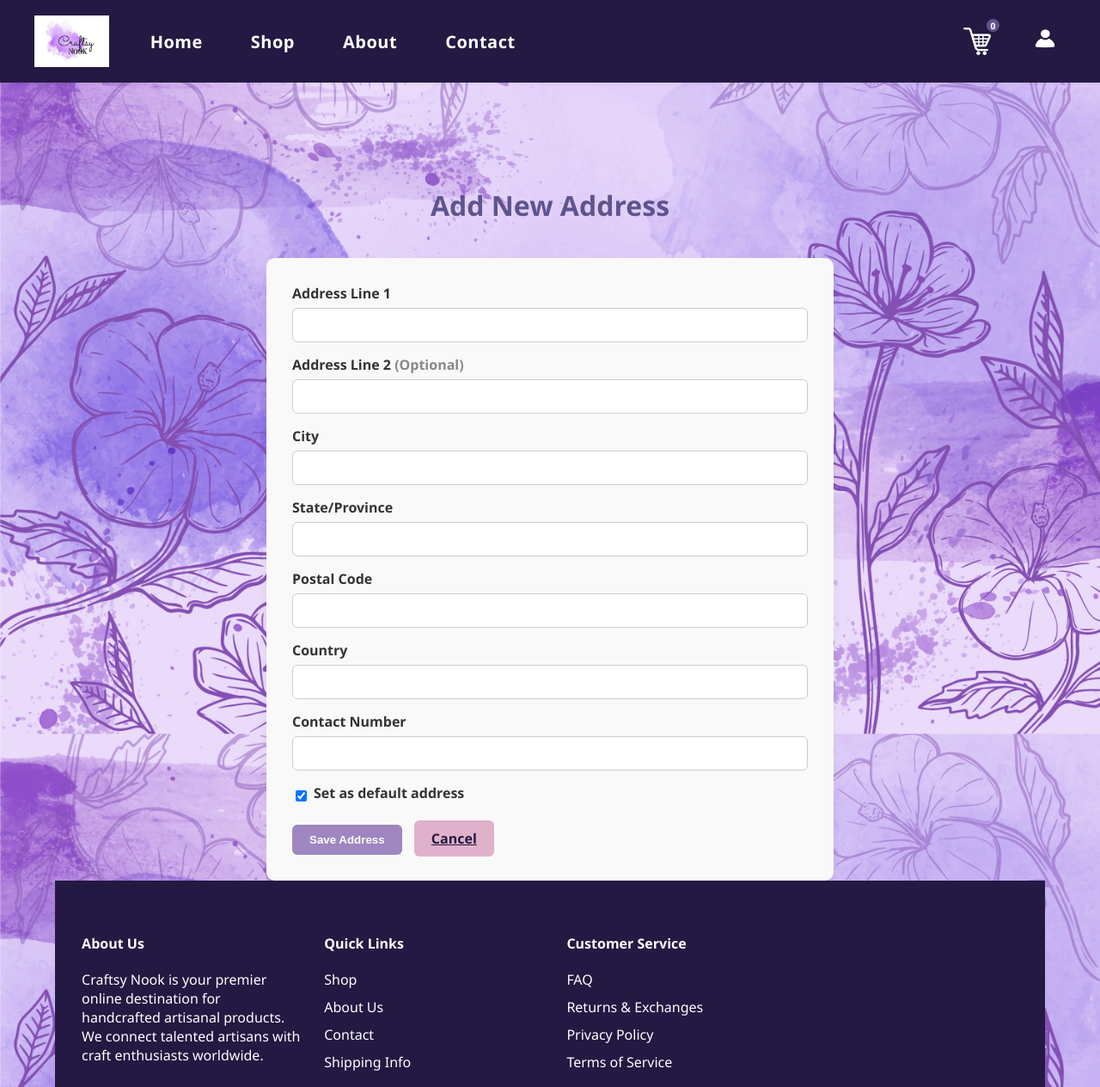
After one commit to EthanLeones/Craftsy, a PHP site: page /add_address_inline.php in a window 1280 px wide. The commit adds this page. Shown: the top 1264 px of the page at 86% size. Run offline with PHP 8.4, Linux system fonts and the light colour scheme; a user stored in the database is signed in; data that the repository does not hold is empty.

Commit message:
fixed tons of things

```diff
--- /dev/null
+++ b/add_address_inline.php
@@ -0,0 +1,116 @@
+<?php
+require_once 'includes/session.php';
+require_once 'config/database.php';
+requireLogin();
+$page_title = 'Add Address';
+include 'header.php';
+?>
+
+<h1 class="page-title">Add New Address</h1>
+
+<div class="form-container" style="max-width: 600px; margin: 0 auto; background-color: #f9f9f9; padding: 30px; border-radius: 10px; box-shadow: 0 4px 12px rgba(0,0,0,0.05);">
+    <form action="add_address2.php" method="post">
+        <div class="form-group">
+            <label for="new_address_line1">Address Line 1</label>
+            <input type="text" id="new_address_line1" name="address_line1" required>
+        </div>
+
+        <div class="form-group">
+            <label for="new_address_line2">Address Line 2 <span style="color: #888;">(Optional)</span></label>
+            <input type="text" id="new_address_line2" name="address_line2">
+        </div>
+
+        <div class="form-group">
+            <label for="new_city">City</label>
+            <input type="text" id="new_city" name="city" required>
+        </div>
+
+        <div class="form-group">
+            <label for="new_state_province">State/Province</label>
+            <input type="text" id="new_state_province" name="state_province" required>
+        </div>
+
+        <div class="form-group">
+            <label for="new_postal_code">Postal Code</label>
+            <input type="text" id="new_postal_code" name="postal_code" required>
+        </div>
+
+        <div class="form-group">
+            <label for="new_country">Country</label>
+            <input type="text" id="new_country" name="country" required>
+        </div>
+
+        <div class="form-group">
+            <label for="new_contact_number">Contact Number</label>
+            <input type="text" id="new_contact_number" name="contact_number" required>
+        </div>
+
+        <div class="form-group checkbox-group">
+            <input type="checkbox" id="new_is_default" name="is_default" value="1" checked>
+            <label for="new_is_default">Set as default address</label>
+        </div>
+
+        <div class="form-actions" style="margin-top: 20px;">
+            <button type="submit" class="button">Save Address</button>
+            <a href="checkout.php" class="button secondary">Cancel</a>
+        </div>
+    </form>
+</div>
+
+<?php include 'footer.php'; ?>
+<style>
+    .form-group {
+    margin-bottom: 15px;
+}
+
+.form-group label {
+    display: block;
+    font-weight: 600;
+    margin-bottom: 6px;
+    color: #333;
+}
+
+.form-group input[type="text"],
+.form-group input[type="email"],
+.form-group input[type="password"] {
+    width: 100%;
+    padding: 10px;
+    border: 1px solid #ccc;
+    border-radius: 6px;
+    font-size: 1em;
+}
+
+.checkbox-group {
+    display: flex;
+    align-items: center;
+}
+
+.checkbox-group input[type="checkbox"] {
+    margin-right: 8px;
+}
+
+.button {
+    background-color: #9f86c0;
+    color: white;
+    padding: 10px 20px;
+    border: none;
+    border-radius: 6px;
+    cursor: pointer;
+    font-weight: 600;
+    transition: background-color 0.3s ease;
+}
+
+.button:hover {
+    background-color: #5e548e;
+}
+
+.button.secondary {
+    background-color: #e0b1cb;
+    color: #231942;
+    margin-left: 10px;
+}
+
+.button.secondary:hover {
+    background-color: #be95c4;
+}
+</style>
--- a/checkout.php
+++ b/checkout.php
@@ -43,7 +43,7 @@ if ($user_id) {
                 <div class="checkout-shipping">
                     <h2>Shipping Address</h2>
                      <?php if (empty($user_addresses)): ?>
-                         <p style="text-align: center;">Please add a shipping address in your <a href="profile.php">profile</a>.</p>
+                         <p style="text-align: center;">Please add a shipping address in your <a href="add_address_inline.php">profile</a>.</p>
                      <?php else: ?>
                         <div class="address-list">
                             <?php foreach ($user_addresses as $address): ?>
```
Also changed, not shown: add_address2.php (added, +53 -0 lines), edit_address.php (+42 -31 lines), profile.php (+9 -2 lines).
